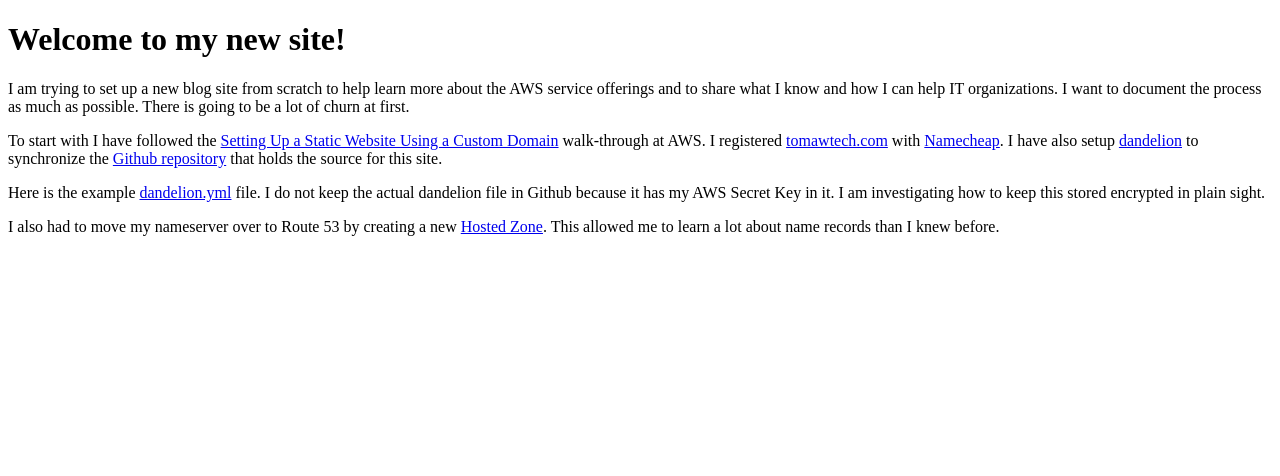
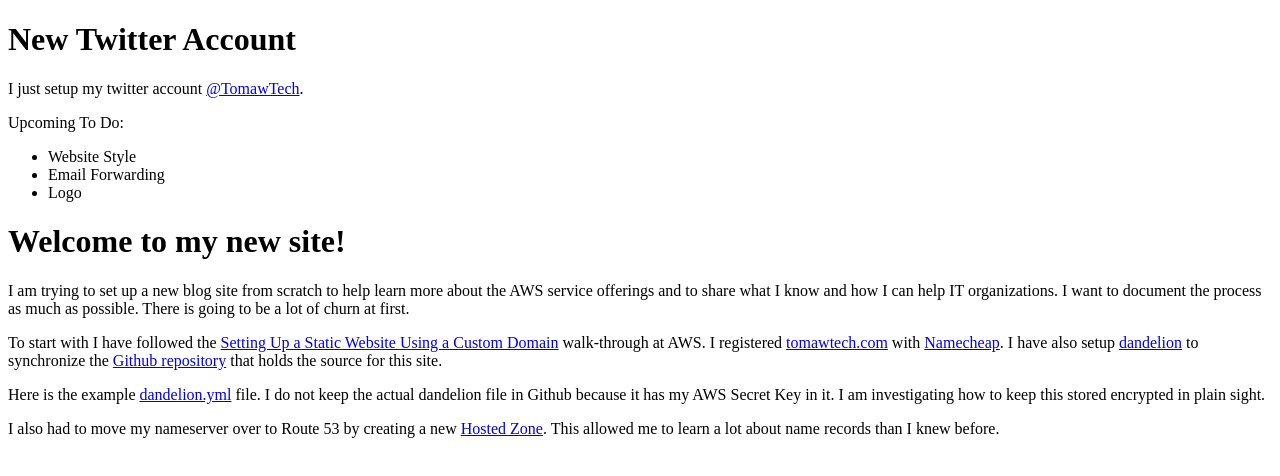
Before and after one commit to flatiron32/tomawtechdotcom, a plain HTML site: page index.html in a window 1280 px wide. Drawn offline with Linux system fonts and the light colour scheme.

Commit message:
Added Twitter account.

```diff
--- a/index.html
+++ b/index.html
@@ -4,6 +4,17 @@
   <title>Tomaw Tech</title>
 </head>
   <body>
+    <h1>New Twitter Account</h1>
+    <p>I just setup my twitter account <a href="https://twitter.com/TomawTech">@TomawTech</a>.</p>
+    <p>
+      Upcoming To Do:
+      <ul>
+        <li>Website Style</li>
+        <li>Email Forwarding</li>
+        <li>Logo</li>
+      </ul>
+    </p>
+
     <h1>Welcome to my new site!</h1>
     <p>I am trying to set up a new blog site from scratch to help learn more about the AWS service offerings and to share what I know and how I can help IT organizations. I want to document the process as much as possible. There is going to be a lot of churn at first.</p>
     <p>To start with I have followed the <a href="http://docs.aws.amazon.com/AmazonS3/latest/dev/website-hosting-custom-domain-walkthrough.html">Setting Up a Static Website Using a Custom Domain</a> walk-through at AWS. I registered <a href="http://tomawtech.com">tomawtech.com</a> with <a href="http://www.namecheap.com">Namecheap</a>. I have also setup <a href="https://github.com/scttnlsn/dandelion">dandelion</a> to synchronize the <a href="https://github.com/flatiron32/tomawtechdotcom">Github repository</a> that holds the source for this site.</p>
```
